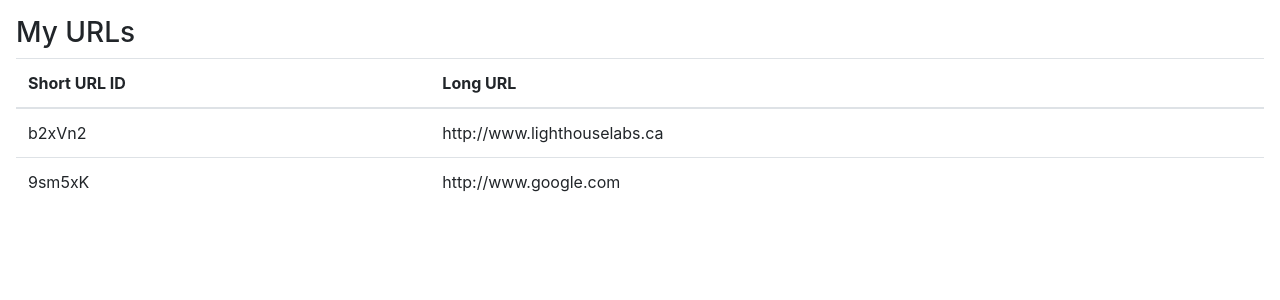
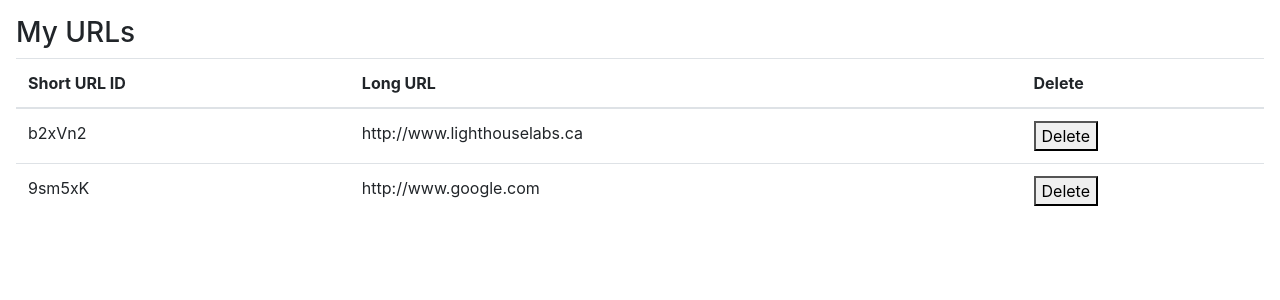
Before and after one commit to stan-sk/tinyapp, a Node server app: page /urls in a window 1280 px wide. Shown: the part 56-356 px from the top of the page. Run offline with Node 20, Linux system fonts and the light colour scheme; some libraries are stand-ins or nearby versions.

Commit message:
add delete button via POST method

```diff
--- a/express_server.js
+++ b/express_server.js
@@ -36,6 +36,12 @@ app.post("/urls", (req, res) => {
   res.redirect(`/urls/${shortURLid}`);
 });
 
+app.post("/urls/:id/delete", (req, res) => {
+  delete urlDatabase[req.params.id];
+
+  res.redirect("/urls");
+});
+
 app.get("/", (req, res) => {
   res.send("Hello!");
 });
--- a/views/urls_index.ejs
+++ b/views/urls_index.ejs
@@ -25,6 +25,7 @@
           <tr>
             <th scope="col">Short URL ID</th>
             <th scope="col">Long URL</th>
+            <th scope="col">Delete</th>
           </tr>
         </thead>
         <tbody>
@@ -32,6 +33,7 @@
             <tr>
               <td><%= id %></td>
               <td><%= urls[id] %></td>
+              <td><form method="POST" action="/urls/<%= id %>/delete"><button type="submit">Delete</button></form></td>
             </tr>
           <% } %>
         </tbody>
```
